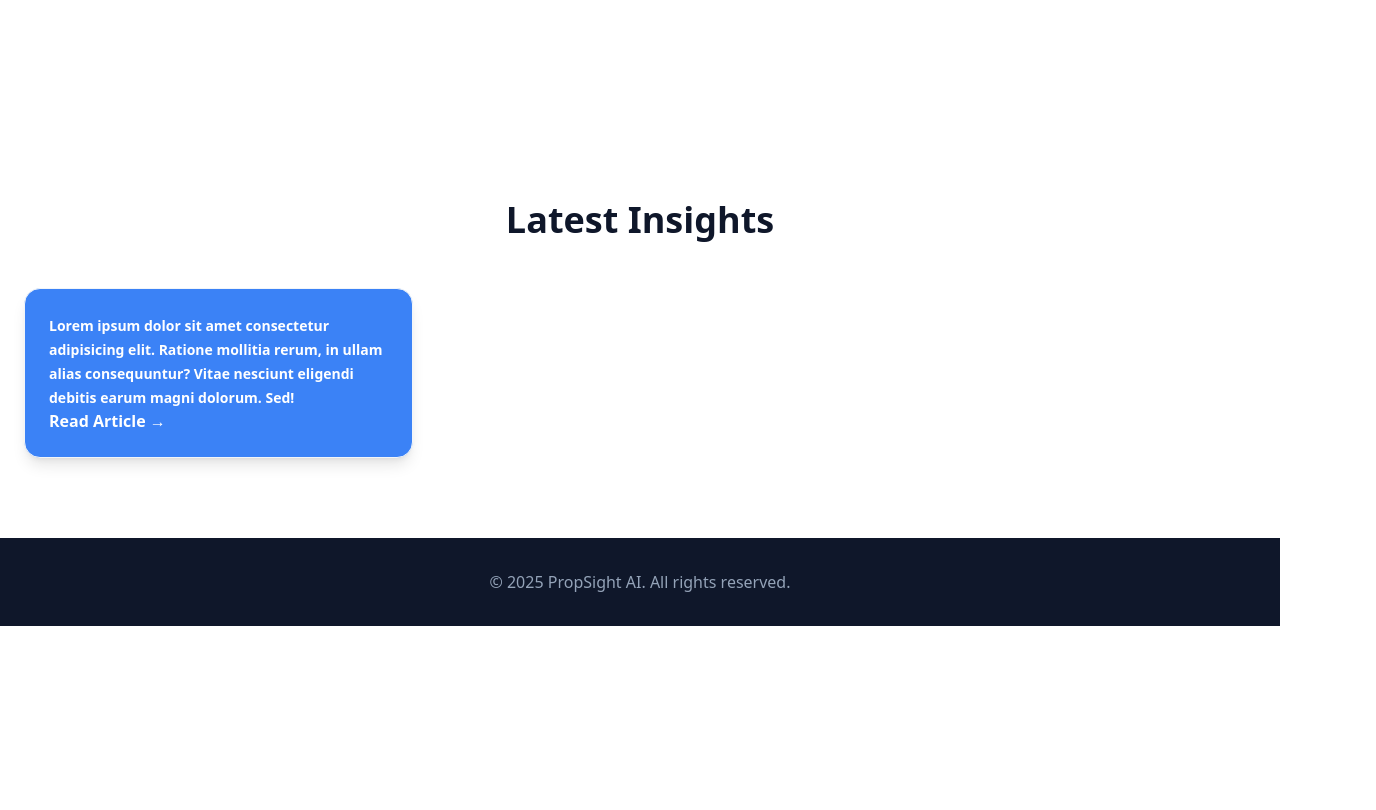
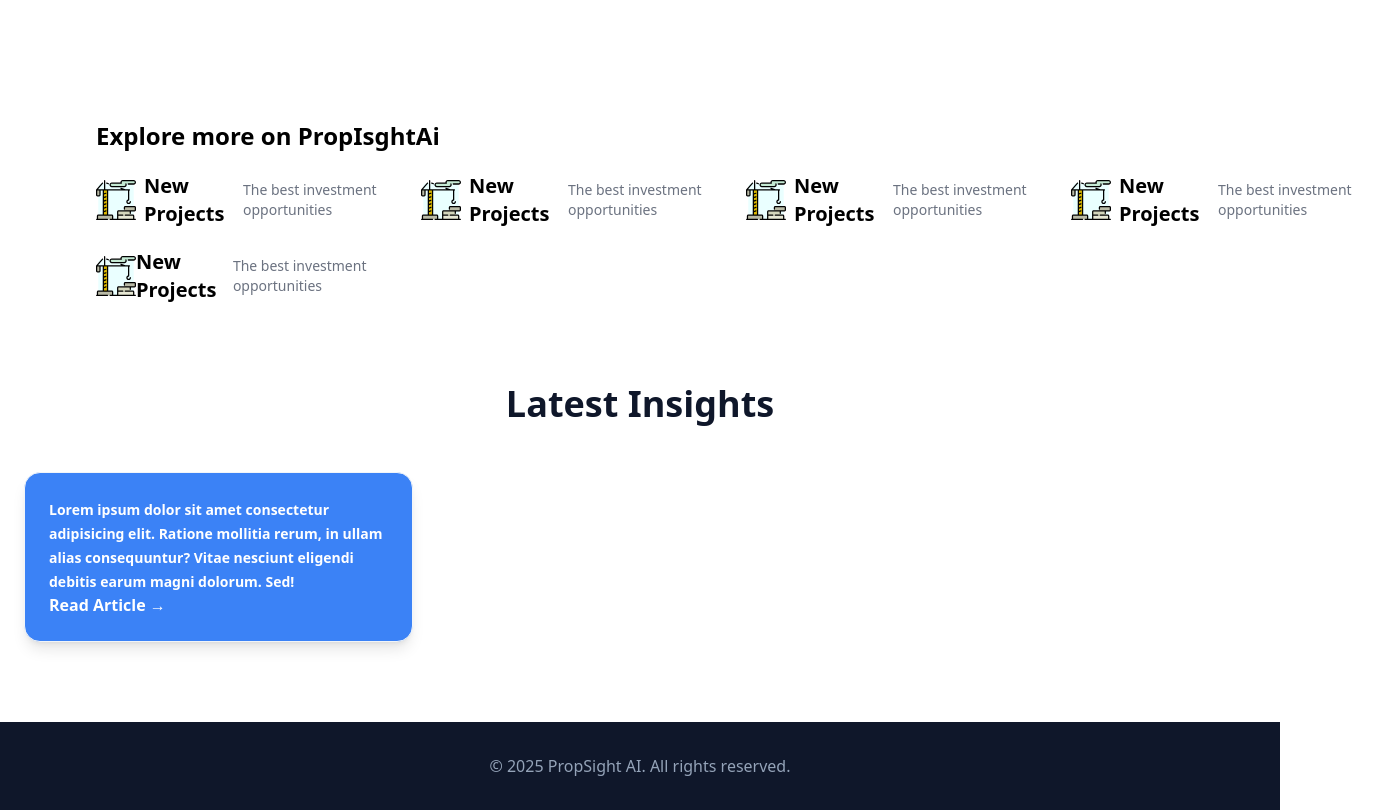
Before and after one commit to Saad-ullah33/FYP-26, a React (Vite) app: page / in a window 1280 px wide. Shown: the part 1400-2210 px from the top of the page, 1376 px wide, since content can reach past the window. Before the commit the page ends 2026 px from the top, so only its background shows below. Built offline with nearby package versions, Linux system fonts and the light colour scheme.

Commit message:
made explore component

```diff
--- /dev/null
+++ b/src/LandingPages/Blog.jsx
@@ -0,0 +1,20 @@
+import React from 'react'
+
+const Blog = () => {
+  return (
+    <div>
+       {/* --- BLOGS SECTION --- */}
+      <section className=" mx-auto py-20 px-6">
+        <h2 className="text-4xl font-bold text-center text-slate-900 mb-12">Latest Insights</h2>
+        <div className="grid grid-cols-3  gap-8">
+            <div  className="bg-blue-500 p-6 rounded-2xl shadow-lg hover:shadow-xl transition hover:-translate-y-2 border border-slate-100">
+              <span className="text-sm font-semibold text-white">Lorem ipsum dolor sit amet consectetur adipisicing elit. Ratione mollitia rerum, in ullam alias consequuntur? Vitae nesciunt eligendi debitis earum magni dolorum. Sed!</span>
+              <div><button className="text-white font-bold hover:underline">Read Article →</button></div>
+            </div>
+        </div>
+      </section>
+    </div>
+  )
+}
+
+export default Blog
--- a/src/LandingPages/BuildSmart.jsx
+++ b/src/LandingPages/BuildSmart.jsx
@@ -28,16 +28,7 @@ const BuildSmart = () => {
 
 
 
-      {/* --- BLOGS SECTION --- */}
-      <section className=" mx-auto py-20 px-6">
-        <h2 className="text-4xl font-bold text-center text-slate-900 mb-12">Latest Insights</h2>
-        <div className="grid grid-cols-3  gap-8">
-            <div  className="bg-blue-500 p-6 rounded-2xl shadow-lg hover:shadow-xl transition hover:-translate-y-2 border border-slate-100">
-              <span className="text-sm font-semibold text-white">Lorem ipsum dolor sit amet consectetur adipisicing elit. Ratione mollitia rerum, in ullam alias consequuntur? Vitae nesciunt eligendi debitis earum magni dolorum. Sed!</span>
-              <div><button className="text-white font-bold hover:underline">Read Article →</button></div>
-            </div>
-        </div>
-      </section>
+
     </div>
   )
 }
--- /dev/null
+++ b/src/LandingPages/Explore.jsx
@@ -0,0 +1,64 @@
+import React from 'react'
+import craneIcon from '../assets/images/crane.svg';
+
+const Explore = () => {
+    return (
+        <div className='grid relative left-[6rem] '>
+            <div className='text-2xl font-bold mb-5'>Explore more on PropIsghtAi</div>
+
+            <div className='grid grid-cols-4 gap-5'>
+                <li className='text-xl font-semibold list-none'>
+                    <div className="flex items-center gap-2">
+                        <img className="w-10 h-10 object-contain" src={craneIcon} alt="Crane" />
+                        <span className="text-xl font-semibold">New Projects</span>
+                        <div className='font-normal text-sm text-gray-500'>
+                            The best investment opportunities
+                        </div>
+                    </div>
+                </li>
+
+                <li className='text-xl font-semibold list-none'>
+                    <div className="flex items-center gap-2">
+                        <img className="w-10 h-10 object-contain" src={craneIcon} alt="Crane" />
+                        <span className="text-xl font-semibold">New Projects</span>
+                        <div className='font-normal text-sm text-gray-500'>
+                            The best investment opportunities
+                        </div>
+                    </div>
+                </li>
+
+                <li className='text-xl font-semibold list-none'>
+                    <div className="flex items-center gap-2">
+                        <img className="w-10 h-10 object-contain" src={craneIcon} alt="Crane" />
+                        <span className="text-xl font-semibold">New Projects</span>
+                        <div className='font-normal text-sm text-gray-500'>
+                            The best investment opportunities
+                        </div>
+                    </div>
+                </li>
+
+                <li className='text-xl font-semibold list-none'>
+                    <div className="flex items-center gap-2">
+                        <img className="w-10 h-10 object-contain" src={craneIcon} alt="Crane" />
+                        <span className="text-xl font-semibold">New Projects</span>
+                        <div className='font-normal text-sm text-gray-500'>
+                            The best investment opportunities
+                        </div>
+                    </div>
+                </li>
+
+                <li className='text-xl font-semibold list-none'>
+                    <div className="flex items-center gap-">
+                        <img className="w-10 h-10 object-contain" src={craneIcon} alt="Crane" />
+                        <span className="text-xl font-semibold">New Projects</span>
+                        <div className='font-normal text-sm text-gray-500'>
+                            The best investment opportunities
+                        </div>
+                    </div>
+                </li>
+            </div>
+        </div>
+    )
+}
+
+export default Explore
--- a/src/Pages/HomePage.jsx
+++ b/src/Pages/HomePage.jsx
@@ -1,12 +1,16 @@
 import React from 'react'
 import BuildSmart from '../LandingPages/BuildSmart'
 import DreamProp from '../LandingPages/DreamProp'
+import Explore from '../LandingPages/Explore'
+import Blog from '../LandingPages/Blog'
 
 const HomePage = () => {
   return (
     <div>
         <DreamProp/>
         <BuildSmart/>
+        <Explore/>
+        <Blog/>
     </div>
   )
 }
```
Also changed, not shown: src/assets/images/crane.svg (added), 1 other file (tests, documents, lock files or other folders).
